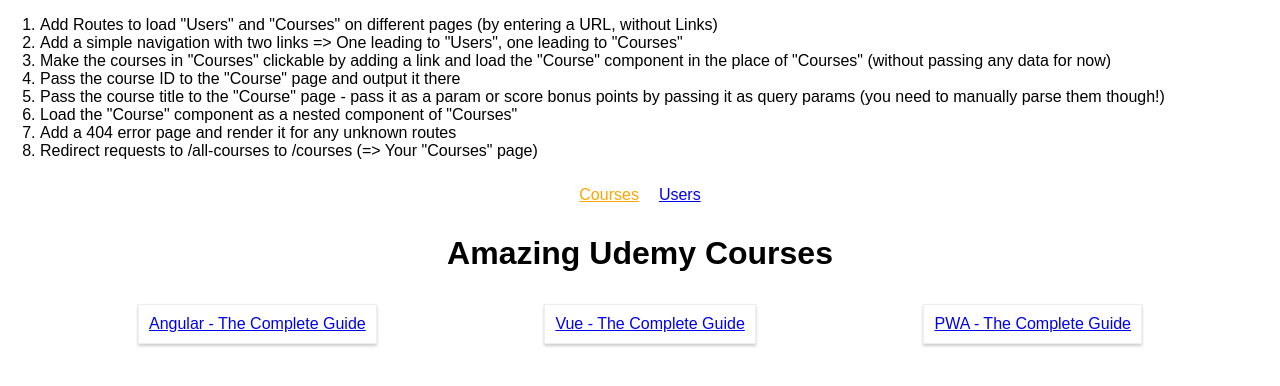
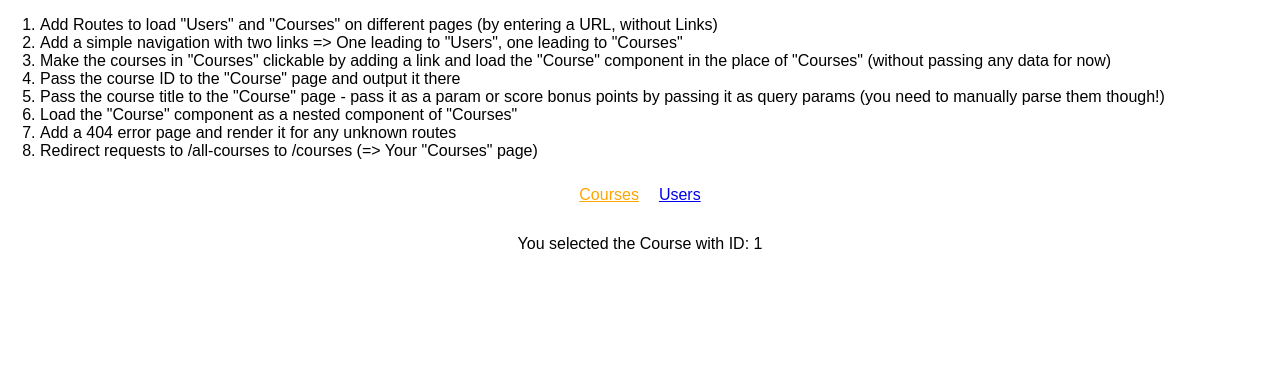
Before and after one commit to brunar/routing-react, a React (Create React App) app: page /courses/1 in a window 1280 px wide. Shown: the top 386 px of the page. Built offline with nearby package versions, Linux system fonts and the light colour scheme.

Commit message:
5- or score bonus points by passing it as query params (you need to manually parse them though!

```diff
--- a/src/App.js
+++ b/src/App.js
@@ -27,7 +27,7 @@
         </nav>
         <Switch>
           <Route path="/users" component={Users} />
-          <Route path="/courses/:courseId/:courseTitle" component={Course} />
+          <Route path="/courses/:courseId" component={Course} />
           <Route path="/courses" component={Courses} />
         </Switch>
       </div>
--- a/src/containers/Course/Course.js
+++ b/src/containers/Course/Course.js
@@ -1,10 +1,22 @@
 import React, { Component } from 'react';
 
 class Course extends Component {
+    state = {
+        courseTitle: ''
+    }
+    componentDidMount() {
+        console.log(this.props);
+        const query = new URLSearchParams(this.props.location.search);
+        //console.log(query);
+        //Gettting the param index 1 does means the title
+        for (let param of query.entries()) {
+            this.setState({ courseTitle: param[1] });
+        };
+    }
     render() {
         return (
             <div>
-                <h1>{this.props.match.params.courseTitle}</h1>
+                <h1>{this.state.courseTitle}</h1>
                 <p>You selected the Course with ID: {this.props.match.params.courseId}</p>
             </div>
         );
--- a/src/containers/Courses/Courses.js
+++ b/src/containers/Courses/Courses.js
@@ -20,7 +20,12 @@
                     {
                         this.state.courses.map(course => {
                             return (
-                                <Link key={course.id} to={this.props.match.url + '/' + course.id + '/' + course.title}>
+                                <Link
+                                    key={course.id}
+                                    to={{
+                                        pathname: this.props.match.url + '/' + course.id,
+                                        search: '?title=' + course.title
+                                    }}>
                                     <article className="Course" >{course.title}</article>
                                 </Link>
                             );
```
